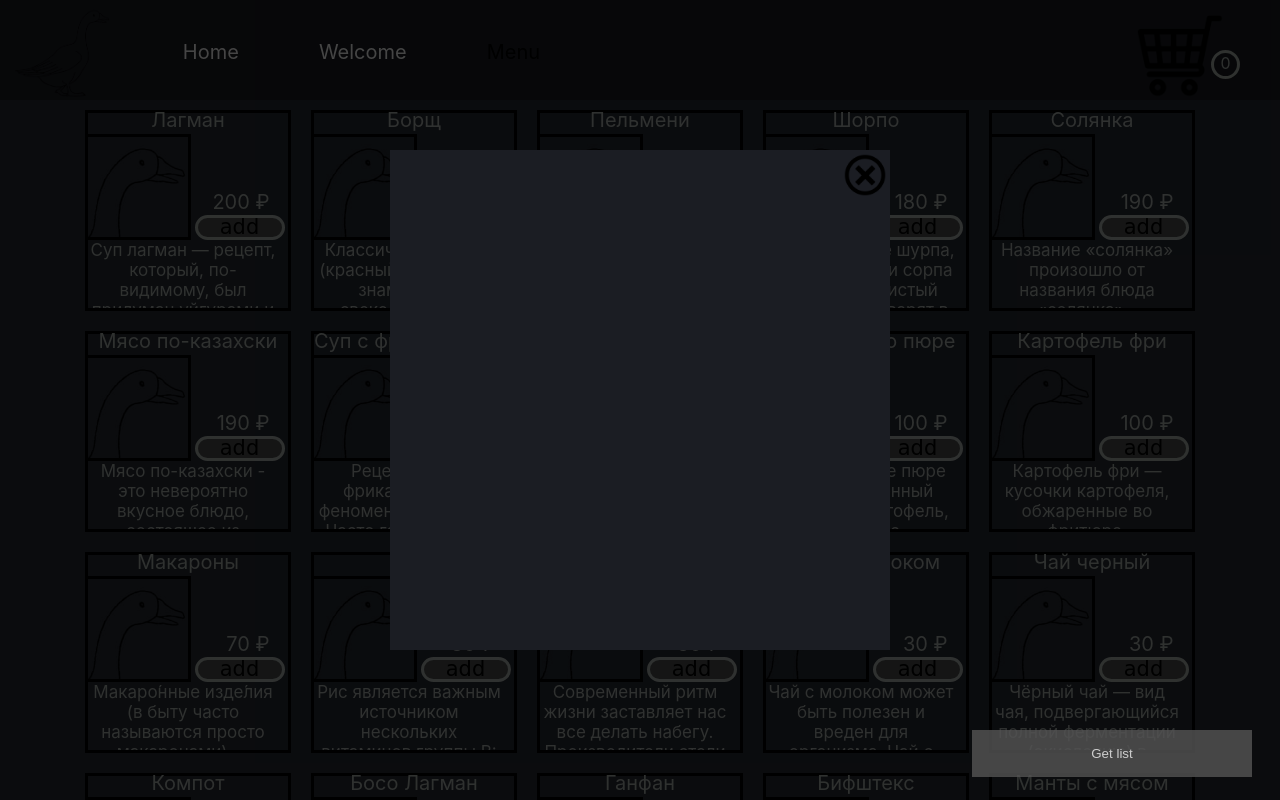
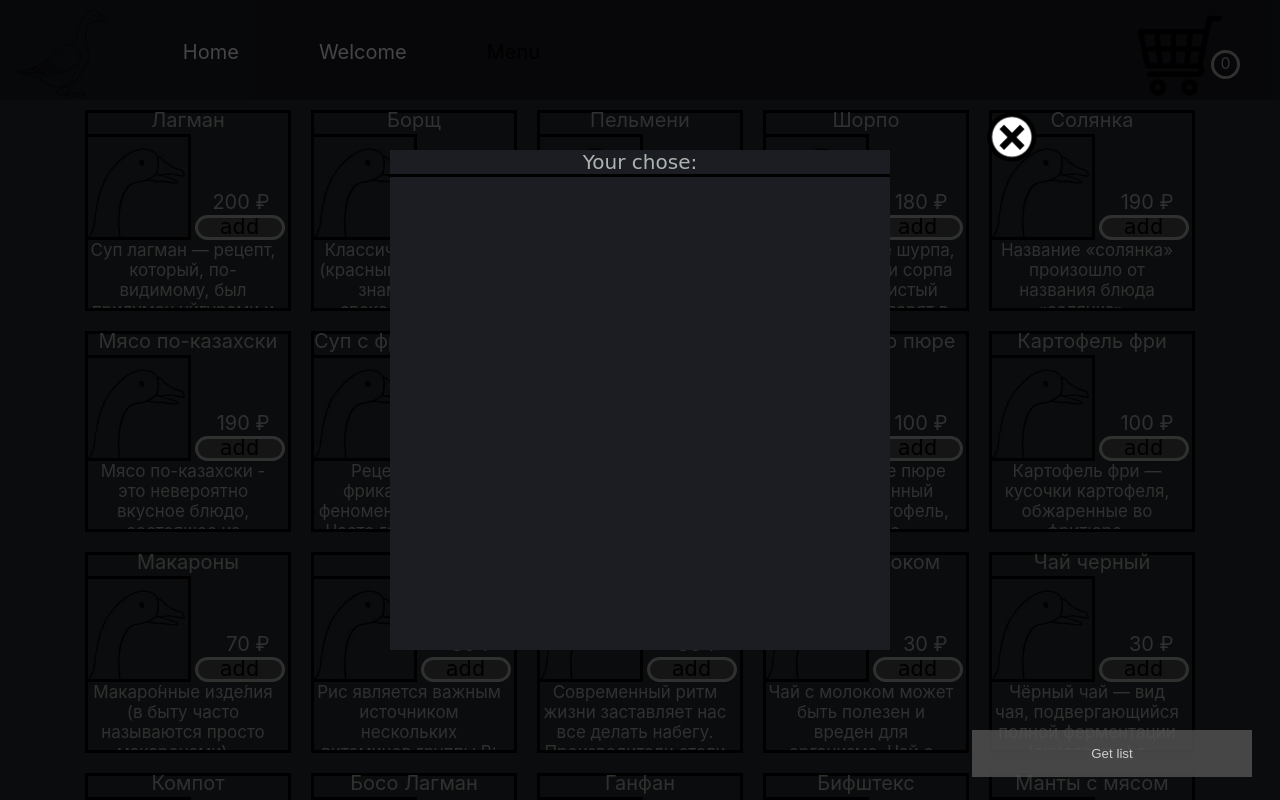
Before and after one commit to GoSSy4691/React-app_e-shop_GoSSy.link, a React (Create React App) app: page /menu in a window 1280 px wide. Both pictures are taken after a click on the picture 1180 px from the left and 54 px from the top of the page. Built offline with nearby package versions, Linux system fonts and the light colour scheme.

Commit message:
feat: add scroll and move closeButton upper in Menu, made scrollbar css for all elements

```diff
--- a/src/App.css
+++ b/src/App.css
@@ -6,6 +6,25 @@
 
 a{
   cursor: url("https://cdn.custom-cursor.com/db/4129/32/arrow2402.png"), pointer;
+}
+
+*::-webkit-scrollbar {
+  width: 10px;
+}
+
+/* Track */
+*::-webkit-scrollbar-track {
+  background: #4c4c4c;
+}
+
+/* Handle */
+*::-webkit-scrollbar-thumb {
+  background: #888;
+}
+
+/* Handle on hover */
+*::-webkit-scrollbar-thumb:hover {
+  background: #555;
 }
 
 .headerBar {
--- a/src/mainPage/containers/menu/menu.js
+++ b/src/mainPage/containers/menu/menu.js
@@ -35,7 +35,6 @@ function hideCartMenu() {
 
 function Cart(props) {
   return <div className={backGround}>
-    <div className={shoppingCart}>
     <img
       onClick={hideCartMenu}
       src={closeButton}
@@ -43,6 +42,8 @@ function Cart(props) {
       alt={'closeButtonInToDoList'}
       title={'Close'}
     />
+    <div className={shoppingCart}>
+      <div className={s.shoppingCartTitle}>Your chose:</div>
       {props.shopCart.map(p => <li key={Math.random()}>{p}</li>)}
     </div>
   </div>;
--- a/src/mainPage/containers/menu/menu.module.css
+++ b/src/mainPage/containers/menu/menu.module.css
@@ -134,10 +134,18 @@
     width: 500px;
     height: 500px;
     background: #1b1d23;
+    overflow-y: scroll;
 }
 
 .showCart li {
     list-style-type: none;
+}
+
+.shoppingCartTitle {
+    font-family: "Comic Sans MS", sans-serif;
+    font-size: 20px;
+    /*padding-bottom: 10px;*/
+    border-bottom: solid black;
 }
 
 .darkenBackgroundHide {
@@ -155,8 +163,9 @@
 .closeButton {
     height: 50px;
     width: 50px;
-    position: fixed;
-    top: 0;
-    right: 0;
+    position: absolute;
+    z-index: 1;
+    top: 14%;
+    right: 19%;
     cursor: url("https://cdn.custom-cursor.com/db/4129/32/arrow2402.png"), auto;
 }
--- a/src/mainPage/footer/axios/windowList.module.css
+++ b/src/mainPage/footer/axios/windowList.module.css
@@ -24,26 +24,6 @@
     border-radius: 10px 0 0 0;
 }
 
-/* width */
-.formPopup::-webkit-scrollbar {
-    width: 10px;
-}
-
-/* Track */
-.formPopup::-webkit-scrollbar-track {
-    background: #4c4c4c;
-}
-
-/* Handle */
-.formPopup::-webkit-scrollbar-thumb {
-    background: #888;
-}
-
-/* Handle on hover */
-.formPopup::-webkit-scrollbar-thumb:hover {
-    background: #555;
-}
-
 .formContainer {
     max-width: 300px;
     padding: 10px;
@@ -56,8 +36,6 @@
     position: fixed;
     bottom: 50%;
     right: 10px;
-    border: brown;
-    color: aliceblue;
     cursor: url("https://cdn.custom-cursor.com/db/4129/32/arrow2402.png"), auto;
 }
 
```
Also changed, not shown: src/files/img/closeButton.png. Lines whose indentation alone changed are shown as unchanged.
